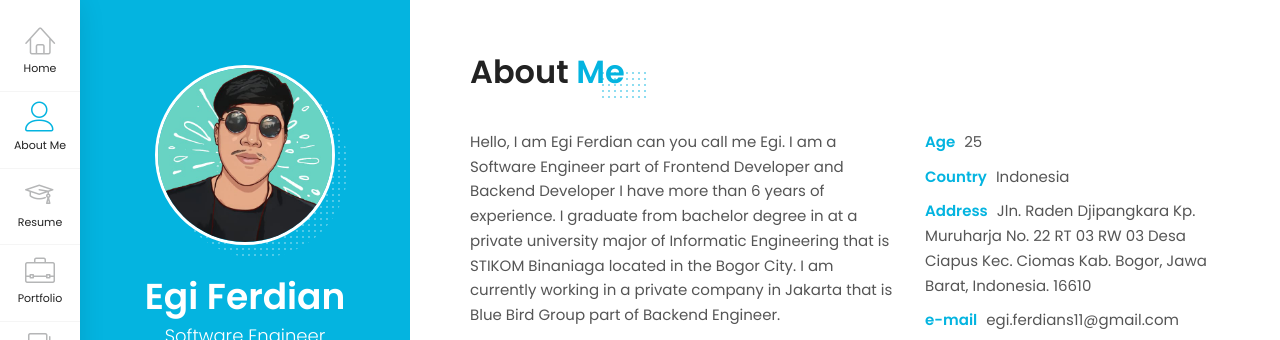
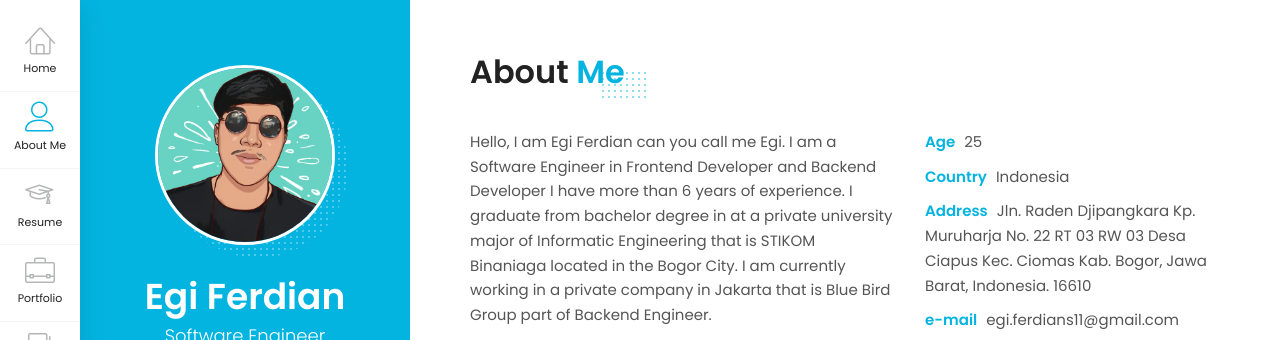
Before and after one commit to egiferdians/egiferdians.github.io, a plain HTML site: page index.html in a window 1280 px wide. Both pictures are taken after a click on the link "About Me". Shown: the top 340 px of the page. Drawn offline with Linux system fonts and the light colour scheme; some packages are replaced by stand-ins of ours.

Commit message:
update about us

```diff
--- a/index.html
+++ b/index.html
@@ -157,7 +157,7 @@
                   <!-- Personal Information -->
                   <div class="row">
                     <div class="col-xs-12 col-sm-7">
-                      <p>Hello, I am Egi Ferdian can you call me Egi. I am a Software Engineer part of Frontend Developer and Backend Developer I have more than 6 years of experience. I graduate from bachelor degree in at a private university major of Informatic Engineering that is STIKOM Binaniaga located in the Bogor City. I am currently working in a private company in Jakarta that is Blue Bird Group part of Backend Engineer.</p>
+                      <p>Hello, I am Egi Ferdian can you call me Egi. I am a Software Engineer in Frontend Developer and Backend Developer I have more than 6 years of experience. I graduate from bachelor degree in at a private university major of Informatic Engineering that is STIKOM Binaniaga located in the Bogor City. I am currently working in a private company in Jakarta that is Blue Bird Group part of Backend Engineer.</p>
                     </div>
 
                     <div class="col-xs-12 col-sm-5">
```
